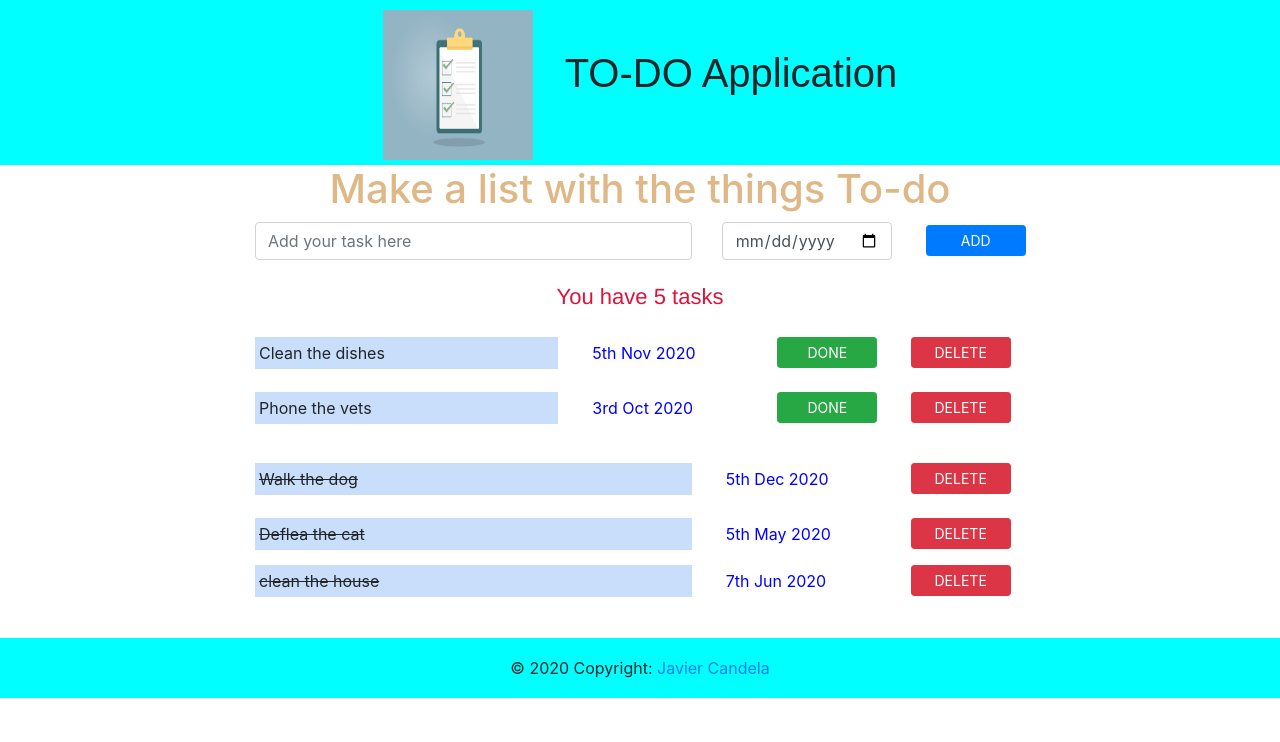
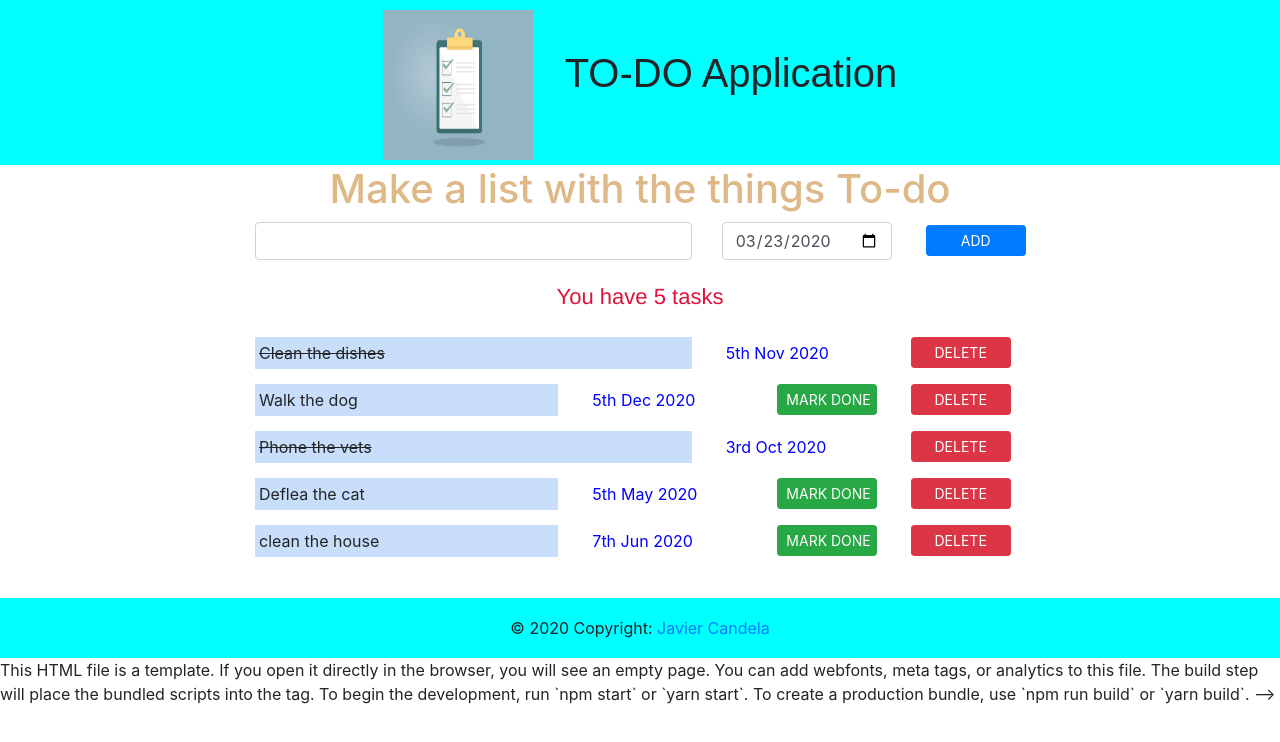
Before and after one commit to Jacanroman/todo_list_frontend, a React (Create React App) app: page / in a window 1280 px wide. Shown: the top 742 px of the page. Built offline with nearby package versions, Linux system fonts and the light colour scheme.

Commit message:
changes in the app

```diff
--- a/package.json
+++ b/package.json
@@ -9,7 +9,8 @@
     "moment": "^2.24.0",
     "react": "^16.13.0",
     "react-dom": "^16.13.0",
-    "react-scripts": "3.4.0"
+    "react-scripts": "3.4.0",
+    "uuid": "^7.0.2"
   },
   "scripts": {
     "start": "react-scripts start",
--- a/public/index.html
+++ b/public/index.html
@@ -9,8 +9,9 @@
       name="description"
       content="Web site created using create-react-app"
     />
-    <link rel="apple-touch-icon" href="%PUBLIC_URL%/logo192.png" />
+
     <!--
+       <link rel="apple-touch-icon" href="%PUBLIC_URL%/logo192.png" />
       manifest.json provides metadata used when your web app is installed on a
       user's mobile device or desktop. See https://developers.google.com/web/fundamentals/web-app-manifest/
     -->
@@ -24,14 +25,15 @@
       work correctly both with client-side routing and a non-root public URL.
       Learn how to configure a non-root public URL by running `npm run build`.
     -->
-    <title>React App</title>
+    <title>To_do List App</title>
     <script src="https://kit.fontawesome.com/d77ebfff74.js" crossorigin="anonymous"></script>
     <link rel="stylesheet" href="https://stackpath.bootstrapcdn.com/bootstrap/4.4.1/css/bootstrap.min.css" integrity="sha384-Vkoo8x4CGsO3+Hhxv8T/Q5PaXtkKtu6ug5TOeNV6gBiFeWPGFN9MuhOf23Q9Ifjh" crossorigin="anonymous">
   </head>
   <body>
     <noscript>You need to enable JavaScript to run this app.</noscript>
     <div id="root"></div>
-    <!--
+
+    <!-- -->
       This HTML file is a template.
       If you open it directly in the browser, you will see an empty page.
 
--- a/src/AddTask/AddTask.js
+++ b/src/AddTask/AddTask.js
@@ -1,21 +1,56 @@
-import React from "react";
+import React, {useState} from "react";
+import moment from 'moment';
 
-function AddTask() {
+// Any component can keep track of its own state, if parent components don't need
+// to know about this state
+/*This component is now a Controlled Componen (a controlled form)*/
+
+
+function AddNewTask(props) {
+
+    // Create some initial state for the form
+    const [taskText, setTaskText] = useState("");
+    //const [date,setDate] = useState("2020-03-28"); // TODO: use moment to set initial date to 1 week from now
+    const [date,setDate] = useState(moment().format('YYYY-MM-DD'));
+
+    const handleTextChange = (event)=>{
+        setTaskText(event.target.value);
+    }
+
+    const handleDateChange = (event)=>{
+        setDate(event.target.value)
+    }
+
+    const handleAddTask = () =>{
+        if(taskText === ""){
+            alert("Add at least one thing to do")
+        }else if(date === ""){
+            alert("Date required")
+        }else{
+            props.addNewTaskFunc(taskText, date);
+            setTaskText("")
+            setDate(moment().format('YYYY-MM-DD'))
+        }
+
+    }
+
+
+    // Make sure we can listen to any events that happen in the form, update state accordingly
     return (
         <div className="row align-items-center">
             <div className="col-10 col-md-7">
-                <input type="text" className="form-control" id="addTask" placeholder="Add your task here" />
+                <input type="text" className="form-control"  id="addTask" value = {taskText} onChange={handleTextChange} />
             </div>
             <div className="col-10 col-md-3">
-                <input type="date" className="form-control" id="addTask" placeholder="Add your task here" />
+                <input type="date" className="form-control" id="addTaskdate" value = {date} onChange={handleDateChange}/>
             </div>
             <div className="col-2">
                 <i className="fas fa-plus-circle fa-2x d-md-none pointer"></i>
-                <input type="button" className="btn btn-primary btn-sm d-none d-none d-md-block" value="ADD" />
+                <input type="button" className="btn btn-primary btn-sm d-none d-none d-md-block" value="ADD" onClick={handleAddTask} />
 
             </div>
         </div>
     );
 }
 
-export default AddTask;
+export default AddNewTask;
--- a/src/App.js
+++ b/src/App.js
@@ -1,5 +1,6 @@
 import React, { useState } from 'react';
-//import logo from './logo.svg';
+
+import { v4 as uuidv4 } from 'uuid';
 import './App.css';
 import Header from './Header/Header';
 import TaskCount from './TaskCount/TaskCount';
@@ -7,15 +8,33 @@ import Task from "./Task/Task";
 import Title from "./Title/Title";
 import AddTask from "./AddTask/AddTask";
 import TaskDone from "./TaskDone/TaskDone";
-import Footer from "./Footer/Footer"
+import Footer from "./Footer/Footer";
+
 
 //no podemos utilizar class se usa className
 // igual que for se usa htmlFor
 // JSX
-/*
-<h4>{counter}</h4>
-          <button onClick={()=>setCounter(counter+1)}>Increase counter</button>
+
+/* when you click in the Delete button our application
+needs to know this hapeened (Listen for the event)
+Know which button was clicked?
+Remove the relevant todo object from our state*/
+
+/* Click on the done button
+our applications needs to know this happens
+which button was clicked
+change the value
 */
+
+/* Adding a new task
+Ensure the AddTask componen is Controlled- so that it know about what is being
+entered in the form
+click on the add button
+need to know that this happened
+what is the state of the form when this click happens? - donde
+//Add the new task (contructed based on the data in the form) to the tasks lists */
+
+
 
 function App() {
 
@@ -27,69 +46,124 @@ function App() {
       text: "Clean the dishes",
       completed: true,
       dueDate: "2020-11-05",
-      id: 1
+      id: uuidv4()
     },
     {
       text: "Walk the dog",
       completed: false,
       dueDate: "2020-12-05",
-      id: 2
+      id: uuidv4()
     },
     {
       text: "Phone the vets",
       completed: true,
       dueDate: "2020-10-03",
-      id: 3
+      id: uuidv4()
     },
     {
       text: "Deflea the cat",
       completed: false,
       dueDate: "2020-05-05",
-      id: 4
+      id: uuidv4()
     },
     {
       text: "clean the house",
       completed: false,
       dueDate: "2020-06-07",
-      id: 5
+      id: uuidv4()
     }
   ]);
 
-  /*
-   {tasks.map((count)=>{
-                return <TaskCount key={count.id} text={count.text} dueDate={count.dueDate} completed={count.completed} />
-              })}
 
-  {tasks.map((taskdone)=>{
-                return <Task key={taskdone.id} text={taskdone.text} dueDate={taskdone.dueDate} completed={taskdone.completed} />
-              })}
+  // A function to delete a task from tasks array (based on ID), and update the state with the news
+  // Any function that updates state should live where the state lives
 
-              <TaskDone text="Sleep a nap" dueDate="28-05-2014" />
-              <TaskDone text="wash the dishes"/>
+  const deleteTask = (id) => {
+    // delete the task with the id from the tasks array
+    // tasks.splice(index?,1)
 
-               <TaskCount count={tasks.length}/>
-  */
+    const filteredTasks = tasks.filter((task) => {
+      if (task.id === id) {
+        return false;
+      } else {
+        return true;
+      }
+    });
+
+    //Update the state with the new (shorter) array
+    setTasks(filteredTasks);
+  }
+
+
+  const markTaskComplete = (id) => {
+    // Create a new array of updated tasks, where the completed propierty of the matching taks has been updated
+    const newTasks = tasks.map((task) => {
+      //return a value to put in the same position in the new array
+      if (task.id === id) {
+        task.completed = true;
+      }
+      return task;
+    });
+
+    setTasks(newTasks)
+  }
+
+
+
+  const addNewTask = (text, date) => {
+    //Create a new task object based on the data passed as parameters
+    const newTask = {
+      text: text,
+      dueDate: date,
+      completed: false,
+      id: uuidv4() //  TODO: UUID-- use the uuid package NPM
+    }
+
+    //Create a new array of tasks, which includes this new task
+    // Avoid mutating arrays or object (push, pop,shift, splice, sort)
+    //const copy = tasks.slice() esto es valido porque es una copia
+    const newTasks = [...tasks, newTask]
+
+    //use the setTasks function to update the state
+    setTasks(newTasks)
+  }
+
 
   return (
     <div className="App">
       <Header />
       <div className="container sizeTodo">
         <Title />
-        <AddTask />
+        <AddTask addNewTaskFunc={addNewTask} />
 
         <TaskCount count={tasks.length} />
 
         {/* Passing a prop of text to each Task component*/}
         {tasks.map((task) => {
-          return <Task key={task.id} text={task.text} dueDate={task.dueDate} completed={task.completed} />
-        })}
+          if (task.completed === false) {
+            return <Task
+              key={task.id}
 
-        {tasks.map((taskdone) => {
-          return <TaskDone key={taskdone.id} text={taskdone.text} dueDate={taskdone.dueDate} completed={taskdone.completed} />
+              deleteTaskFunc={deleteTask}
+              markCompleteFunction={markTaskComplete}
+              text={task.text}
+              dueDate={task.dueDate}
+              completed={task.completed}
+              id={task.id}
+            />
+          } else {
+            return <TaskDone
+              key={task.id}
+
+              deleteTaskFunc={deleteTask}
+              text={task.text}
+              dueDate={task.dueDate}
+              completed={task.completed}
+              id={task.id} />
+          }
         })}
 
       </div>
-
 
       <Footer />
 
--- a/src/Footer/Footer.js
+++ b/src/Footer/Footer.js
@@ -6,7 +6,7 @@ function Footer(){
 
         <footer className="page-footer font-small blue">
             <div className="footer-copyright text-center py-3">© 2020 Copyright:
-                <a href="https://www.linkedin.com/in/javier-candela" target="_blank"> Javier Candela</a>
+                <a href="https://www.linkedin.com/in/javier-candela" target="_blank" rel="noopener noreferrer"> Javier Candela</a>
             </div>
         </footer>
 
--- a/src/Task/Task.js
+++ b/src/Task/Task.js
@@ -5,34 +5,53 @@ import moment from "moment";
 //<p>{props.text} - {props.urgent === true ? "URGENT" : ""}</p>
 
 function Task(props) {
+
+    const handleDeleteClick = () => {
+
+        //console.log("Delete button was clicked");
+        //console.log(props.id);
+        if(window.confirm("¿Do you want to delete it?")){
+            props.deleteTaskFunc(props.id);
+        }
+
+
+    };
+
+    const handleCompleteClick = () =>{
+        //console.log("complete task")
+        //console.log(props.id)
+        props.markCompleteFunction(props.id);
+    }
+
     return (
 
         <div className="row align-items-center mt-2 mb-2">
 
-            {props.completed === true &&
+            {props.completed === false &&
                 <div className="col-5">
                     <p className="m-0 p-1 task">{props.text}</p>
                 </div>
             }
-            {props.completed === true &&
+            {props.completed === false &&
                 <div className="col-3">
                     <p className="m-0 p-1 dueDate">{moment(props.dueDate).format('Do MMM YYYY')}</p>
                 </div>
             }
             <div className="col-2 p-0">
-                {props.completed === true &&
+                {props.completed === false &&
                     <i className="fas fa-check-circle fa-lg d-block d-md-none"></i>
                 }
-                {props.completed === true &&
-                    <input type="button" className="btn btn-success btn-sm d-none d-md-block" value="DONE" />
+                {props.completed === false &&
+                    <input type="button" className="btn btn-success btn-sm d-none d-md-block" onClick={handleCompleteClick} value="MARK DONE" />
                 }
             </div>
             <div className="col-2 p-0">
-                {props.completed === true &&
+                {props.completed === false &&
                     <i className="fas fa-trash-alt fa-lg d-block d-md-none"></i>
                 }
-                {props.completed === true &&
-                    <input type="button" className="btn btn-danger btn-sm d-none d-md-block" value="DELETE" />
+
+                {props.completed === false &&
+                    <input type="button" className="btn btn-danger btn-sm d-none d-md-block" onClick = {handleDeleteClick} value="DELETE" />
                 }
             </div>
 
--- a/src/TaskDone/TaskDone.js
+++ b/src/TaskDone/TaskDone.js
@@ -2,26 +2,34 @@ import React from "react";
 import moment from "moment";
 
 function TaskDone(props){
+
+    const handleDeleteClick = () => {
+        if(window.confirm("¿Do you want to delete it?")){
+            props.deleteTaskFunc(props.id);
+        }
+    };
+
+
     return(
 
             <div className="row align-items-center mt-2 mb-2">
 
-                {props.completed === false &&
+                {props.completed === true &&
                 <div className="col-7">
                     <p className="m-0 p-1 task task-done">{props.text}</p>
                 </div>
                 }
-                {props.completed === false &&
+                {props.completed === true &&
                 <div className="col-3">
                     <p className="m-0 p-1 dueDate">{moment(props.dueDate).format('Do MMM YYYY')}</p>
                 </div>
                 }
                 <div className="col-2 p-0">
-                {props.completed === false &&
+                {props.completed === true &&
                     <i className="fas fa-trash-alt fa-lg d-block d-md-none"></i>
                 }
-                {props.completed === false &&
-                    <input type="button" className="btn btn-danger btn-sm d-none d-md-block" value="DELETE"/>
+                {props.completed === true &&
+                    <input type="button" className="btn btn-danger btn-sm d-none d-md-block" onClick = {handleDeleteClick} value="DELETE"/>
                 }
                 </div>
             </div>
```
Also changed, not shown: src/index.js (line endings or trailing spaces), 1 other file (tests, documents, lock files or other folders).
